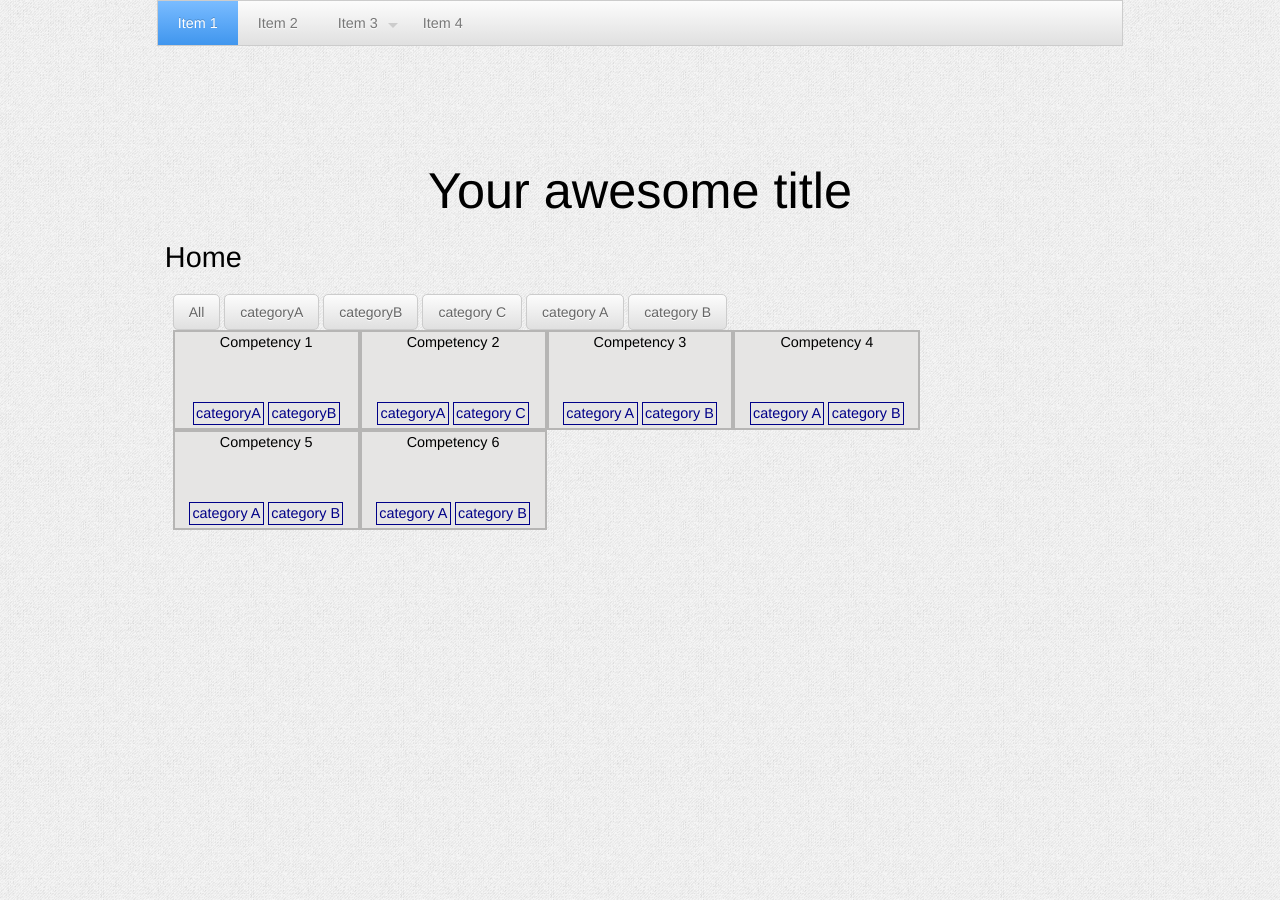
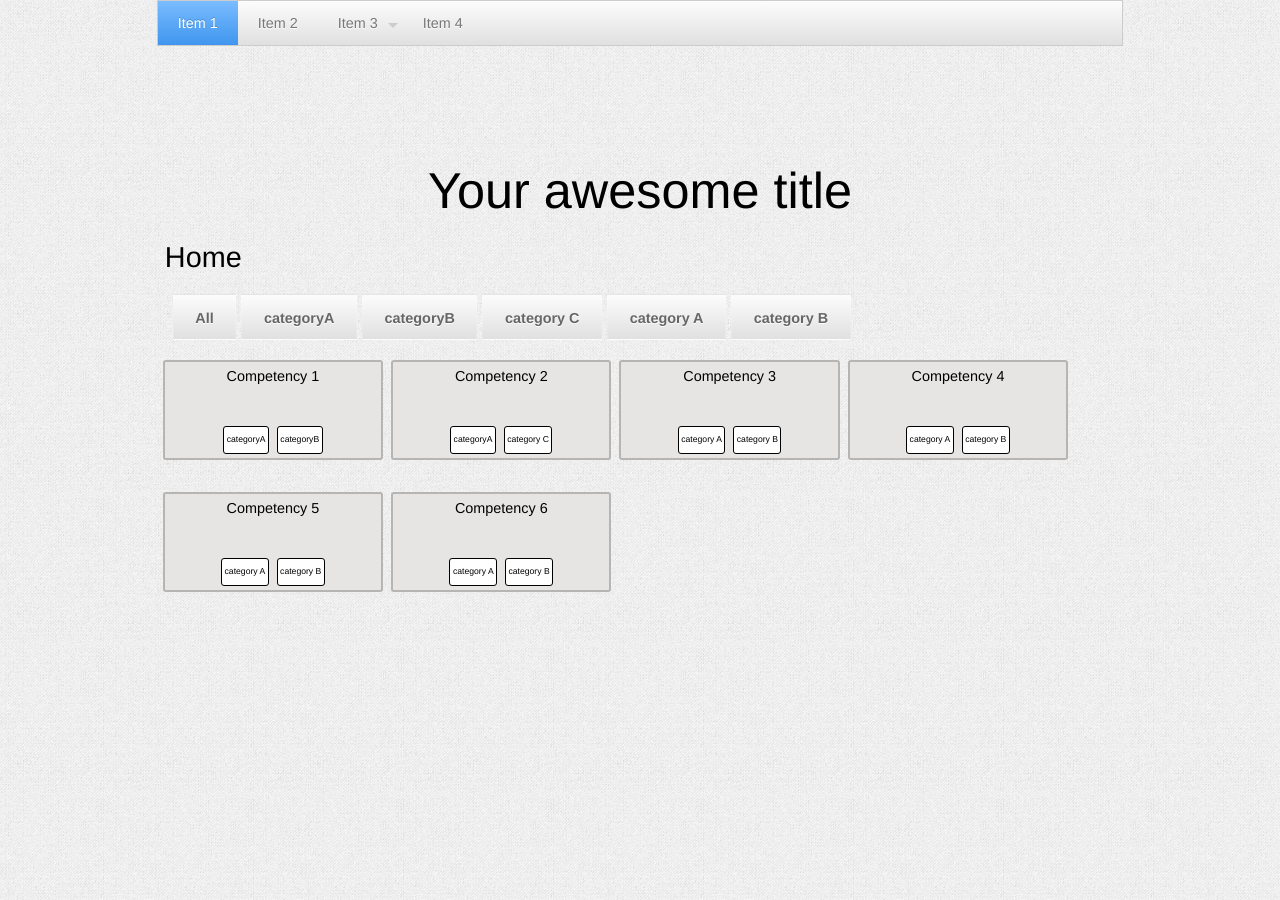
Before and after one commit to berthelemy/competencies.cabi.org, a Jekyll site: the page built from index.md, in a window 1280 px wide. Built offline with Jekyll 4.4.1, drawn with Linux system fonts in a browser that asks for light colours; nearby versions of some CDN libraries.

Commit message:
Responsive grid

```diff
--- a/_includes/grid.html
+++ b/_includes/grid.html
@@ -16,7 +16,7 @@
     {% for competency in site.data.competencies %}
       {% capture tags %}{% for tag in competency.tags %}{{ tag | slugify }} {% endfor %}{% endcapture %}
 
-    <div class="grid-item {{ tags }}">{{ competency.title }}
+    <div class="col_3 grid-item {{ tags }}">{{ competency.title }}
       <div class="tags">
         {% for tag in competency.tags %}
         <span class="tag {{ tag | slugify }}">{{ tag }}</span>
--- a/_sass/grid.scss
+++ b/_sass/grid.scss
@@ -1,10 +1,99 @@
+.button-group .button {
+
+    border-radius: 0;
+    margin-left: 0;
+    margin-right: 1px;
+    text-transform: none;
+    font-size: 0.9rem;
+    font-stretch: 80%;
+}
+
+
+.filter .button {
+  padding-top: 2px;
+  padding-bottom: 2px;
+  padding-left: 1.5em;
+  padding-right: 1.5em;
+  height: calc(3em + 2px);
+  line-height: 3em;
+  letter-spacing: normal;
+}
+
+input[type="submit"], input[type="reset"], input[type="button"], button, .button {
+    -moz-appearance: none;
+    -webkit-appearance: none;
+    -ms-appearance: none;
+    appearance: none;
+    -moz-transition: border-color 0.2s ease;
+    -webkit-transition: border-color 0.2s ease;
+    -ms-transition: border-color 0.2s ease;
+    transition: border-color 0.2s ease;
+    background-color: transparent;
+    border: solid 1px !important;
+    border-color: rgba(255, 255, 255, 0.15) !important;
+    border-radius: 3em;
+    cursor: pointer;
+    display: inline-block;
+    font-size: 0.6em;
+    font-weight: bold;
+    height: calc(4.75em + 2px);
+    letter-spacing: 0.25em;
+    line-height: 4.75em;
+    outline: 0;
+    padding: 0 3.75em;
+    position: relative;
+    text-align: center;
+    text-decoration: none;
+    text-transform: uppercase;
+    white-space: nowrap;
+}
+
+.button:active, button.active, .button.is-checked {
+    background-color: #28F;
+}
+
+.grid-container {margin-top: 20px;margin-left: -10px}
+/*.single-portfolio {float: left;
+                    margin-bottom: 10px;
+                    margin-left: 10px;
+                    width: 277px;}
+
+*/
+
 .grid-item {
-  float: left;
-  width: 20%;
+  background: rgba(255,255,255,0.1);
+  border-radius: 3px;
+  padding: 0.3em 0.5em;
+}
+
+.tag {
+  background-color: #fff;
+  border: none;
+  color: black;
+  font-size: 0.6em;
+  padding: 2px 2px;
+  text-align: center;
+  text-decoration: none;
+  display: inline-block;
+  margin: 0px 2px;
+  border-radius: 3px;
+}
+
+a.tag-link:hover {
+  background-color: black;
+}
+
+.grid-main {
+  margin-top: 1rem;
+}
+
+.grid-item {
   height: 100px;
+  border-radius: 3px;
   background: #e6e5e4;
   border: 2px solid #b6b5b4;
   text-align: center;
+  margin: 0 0.5rem 2rem 0;
 }
 
 .tags {
```
Also changed, not shown: _includes/scripts.html (+4 -3 lines).
